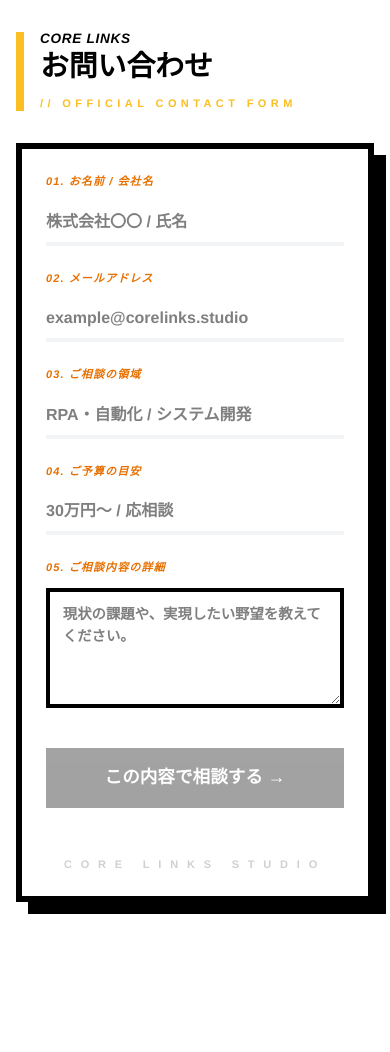
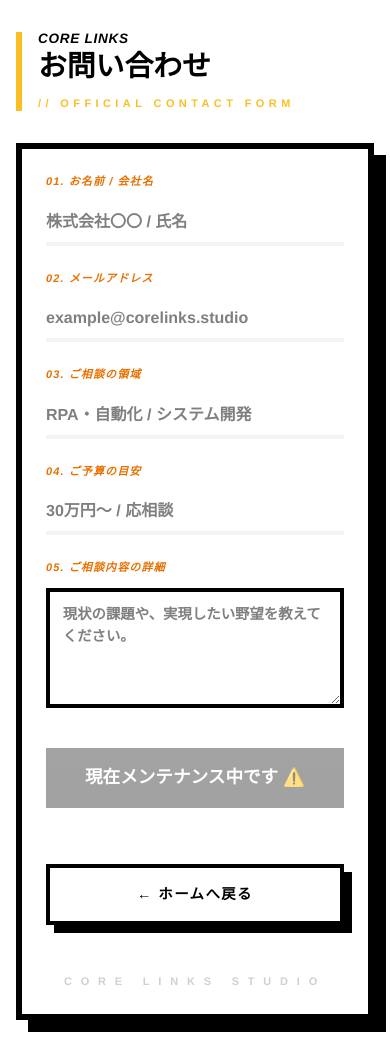
Before and after one commit to oppohone011-ux/core_links_hp, a Next.js app: page /contact in a window 390 px wide. Before the commit the page ends 934 px from the top, so only its background shows below. Built offline with nearby package versions, Linux system fonts and the light colour scheme.

Commit message:
feat: お問い合わせヘッダーをシンプルに整理

```diff
--- a/src/app/contact/Contact.module.css
+++ b/src/app/contact/Contact.module.css
@@ -9,11 +9,10 @@
 .messageBox {
   margin-bottom: 4rem;
   padding-left: 1.5rem;
-  /* ラインを14px→8pxに。細くする方が今のトレンドで洗練されて見えます */
   border-left: 8px solid #fbbf24;
   display: flex;
   flex-direction: column;
-  gap: 0; /* 隙間は個別のmarginで制御 */
+  gap: 0;
 }
 
 /* 追加：お問い合わせの上の小さな英語 */
@@ -28,30 +27,20 @@
 }
 
 .mainTitle {
-  font-size: 2.2rem; /* PCでの迫力を出しつつ、読みやすく */
+  font-size: 2.2rem;
   font-weight: 900;
   color: #000;
   line-height: 1.2;
-  margin: 0.2rem 0; /* CORE LINKSとの距離を調整 */
+  margin: 0.2rem 0;
 }
 
 .subTitle {
-  font-size: 11px; /* あえて小さくして「飾り」にする */
+  font-size: 11px;
   font-weight: 800;
   color: #fbbf24;
   margin-top: 0.5rem;
-  letter-spacing: 0.4em; /* 文字の間をガッツリ開けるのがおしゃれ */
+  letter-spacing: 0.4em;
   text-transform: uppercase;
-}
-
-/* スマホ対応：文字がはみ出さないように */
-@media (max-width: 768px) {
-  .mainTitle {
-    font-size: 1.8rem;
-  }
-  .messageBox {
-    border-left-width: 6px;
-  }
 }
 
 /* --- フォームカード --- */
@@ -85,7 +74,6 @@
   font-style: italic;
 }
 
-/* 入力欄のPCベースサイズを少し下げて安定させました */
 .input, .select, .textarea {
   width: 100%;
   background: transparent;
@@ -93,7 +81,7 @@
   border-bottom: 4px solid #f3f4f6;
   padding: 0.5rem 0;
   font-weight: 900;
-  font-size: 1.4rem; /* 1.6から微調整 */
+  font-size: 1.4rem;
   color: #000;
   outline: none;
   transition: border-color 0.3s;
@@ -115,13 +103,13 @@
 .submitBtn {
   grid-column: 1 / -1;
   height: 110px;
-  background: #666;      /* 無効色（グレー） */
+  background: #666;
   position: relative;
-  cursor: not-allowed;  /* 禁止マーク */
+  cursor: not-allowed;
   overflow: hidden;
   border: none;
   margin-top: 1rem;
-  opacity: 0.6;         /* 無効感を演出 */
+  opacity: 0.6;
 }
 
 .submitBtnText {
@@ -146,13 +134,39 @@
   transition: transform 0.4s cubic-bezier(0.7, 0, 0.3, 1);
 }
 
-/* ホバー時の動きを抑制（メンテナンス中のため） */
 .submitBtn:hover .submitBtnBg {
   transform: translateY(0);
 }
 
 .submitBtn:hover .submitBtnText {
   color: #fff;
+}
+
+/* --- 追加：ホームへ戻るボタンエリア --- */
+.homeBackWrapper {
+  grid-column: 1 / -1;
+  text-align: center;
+  margin-top: 2rem;
+}
+
+.homeBackBtn {
+  display: inline-block;
+  padding: 1.2rem 2.5rem;
+  background: #fff;
+  border: 4px solid #000;
+  color: #000;
+  font-weight: 900;
+  text-decoration: none;
+  text-transform: uppercase;
+  letter-spacing: 0.1em;
+  box-shadow: 8px 8px 0px 0px #000;
+  transition: all 0.2s;
+}
+
+.homeBackBtn:hover {
+  background: #fbbf24;
+  transform: translate(2px, 2px);
+  box-shadow: 4px 4px 0px 0px #000;
 }
 
 .footerText {
@@ -166,7 +180,7 @@
   text-transform: uppercase;
 }
 
-/* --- レスポンシブ対応 (768px以下) スマホ最適化 --- */
+/* --- レスポンシブ対応 (768px以下) --- */
 @media (max-width: 768px) {
   .container {
     padding: 2rem 1rem;
@@ -175,14 +189,17 @@
   .messageBox {
     margin-bottom: 2rem;
     padding-left: 1rem;
-    border-left-width: 8px;
+    border-left-width: 6px;
   }
 
-  /* カードの余白と影をスマホ用に絞る */
+  .mainTitle {
+    font-size: 1.8rem;
+  }
+
   .formCard {
     grid-template-columns: 1fr;
-    padding: 1.5rem;   /* デカすぎ回避 */
-    gap: 1.5rem;       /* デカすぎ回避 */
+    padding: 1.5rem;
+    gap: 1.5rem;
     box-shadow: 12px 12px 0px 0px #000;
   }
 
@@ -191,7 +208,6 @@
     letter-spacing: 0.1em;
   }
 
-  /* 入力文字を「デカすぎ」から「適切」な1rem(16px)へ */
   .input {
     font-size: 1rem;
   }
@@ -202,7 +218,6 @@
     min-height: 120px;
   }
 
-  /* ボタンの高さをスマホに合わせる */
   .submitBtn {
     height: 60px;
   }
@@ -210,6 +225,13 @@
   .submitBtnText {
     font-size: 1.1rem;
     gap: 0.5rem;
+  }
+
+  /* スマホでは「戻る」を横いっぱいに */
+  .homeBackBtn {
+    width: 100%;
+    padding: 1rem;
+    font-size: 0.9rem;
   }
 }
 
--- a/src/app/contact/page.tsx
+++ b/src/app/contact/page.tsx
@@ -5,19 +5,12 @@ export default function ContactForm() {
   return (
     <div className={styles.container}>
       <div className={styles.messageBox}>
-        {/* CORE LINKS を独立させることで、小さく・斜体に制御しやすくなります */}
         <p className={styles.coreLinksText}>CORE LINKS</p>
-
-        <h2 className={styles.mainTitle}>
-          お問い合わせ
-        </h2>
-
-        <p className={styles.subTitle}>
-          // OFFICIAL CONTACT FORM
-        </p>
+        <h2 className={styles.mainTitle}>お問い合わせ</h2>
+        <p className={styles.subTitle}>// OFFICIAL CONTACT FORM</p>
       </div>
 
-      <form className={styles.formCard}>
+      <form className={styles.formCard} onSubmit={(e) => e.preventDefault()}>
         <div className={styles.fieldGroup}>
           <label className={styles.label}>01. お名前 / 会社名</label>
           <input type="text" className={styles.input} placeholder="株式会社〇〇 / 氏名" />
@@ -43,10 +36,18 @@ export default function ContactForm() {
           <textarea rows={4} className={styles.textarea} placeholder="現状の課題や、実現したい野望を教えてください。" />
         </div>
 
-        <button type="submit" className={styles.submitBtn}>
+        {/* メンテナンス中のため送信ボタンを無効化 */}
+        <button type="button" disabled className={styles.submitBtn}>
           <div className={styles.submitBtnBg} />
-          <span className={styles.submitBtnText}>この内容で相談する →</span>
+          <span className={styles.submitBtnText}>現在メンテナンス中です ⚠️</span>
         </button>
+
+        {/* ホームへ戻るための導線 */}
+        <div className={styles.homeBackWrapper}>
+          <a href="/" className={styles.homeBackBtn}>
+            ← ホームへ戻る
+          </a>
+        </div>
 
         <div className={styles.footerText}>
           CORE LINKS STUDIO
```
